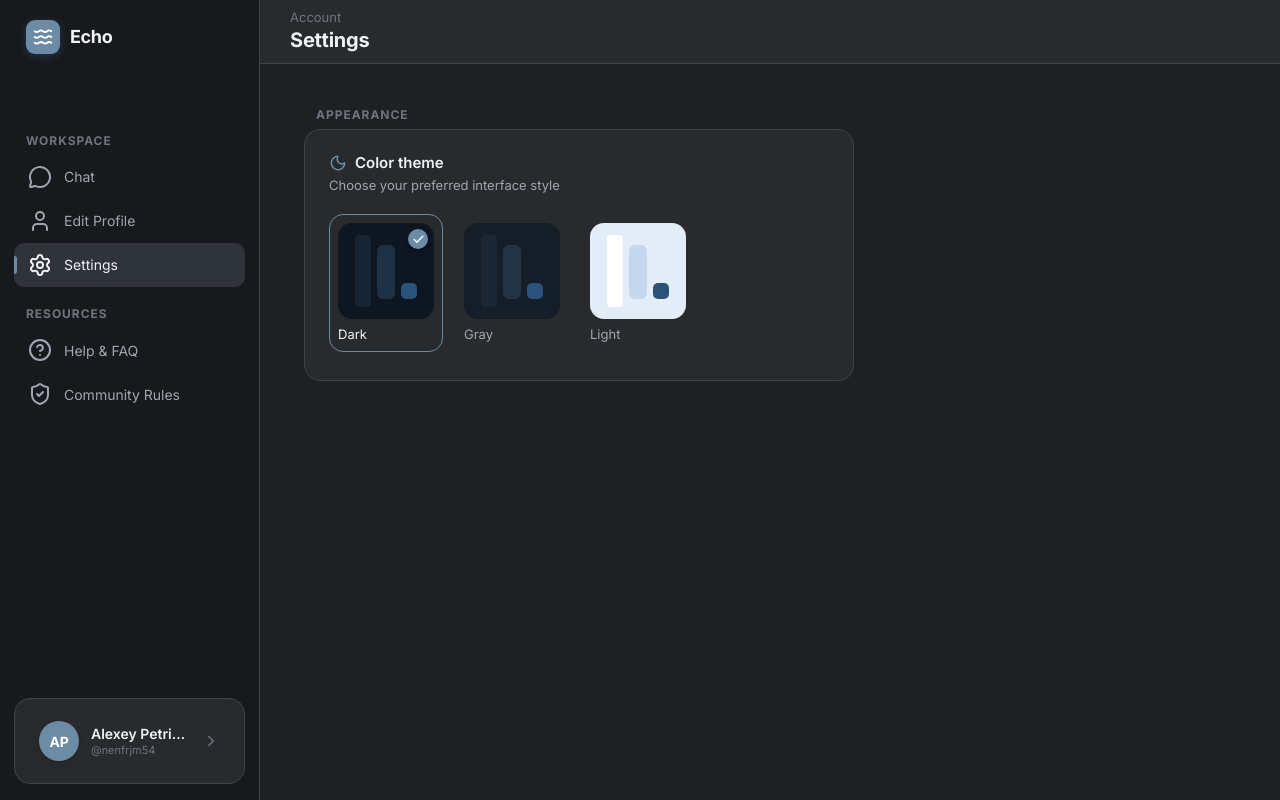
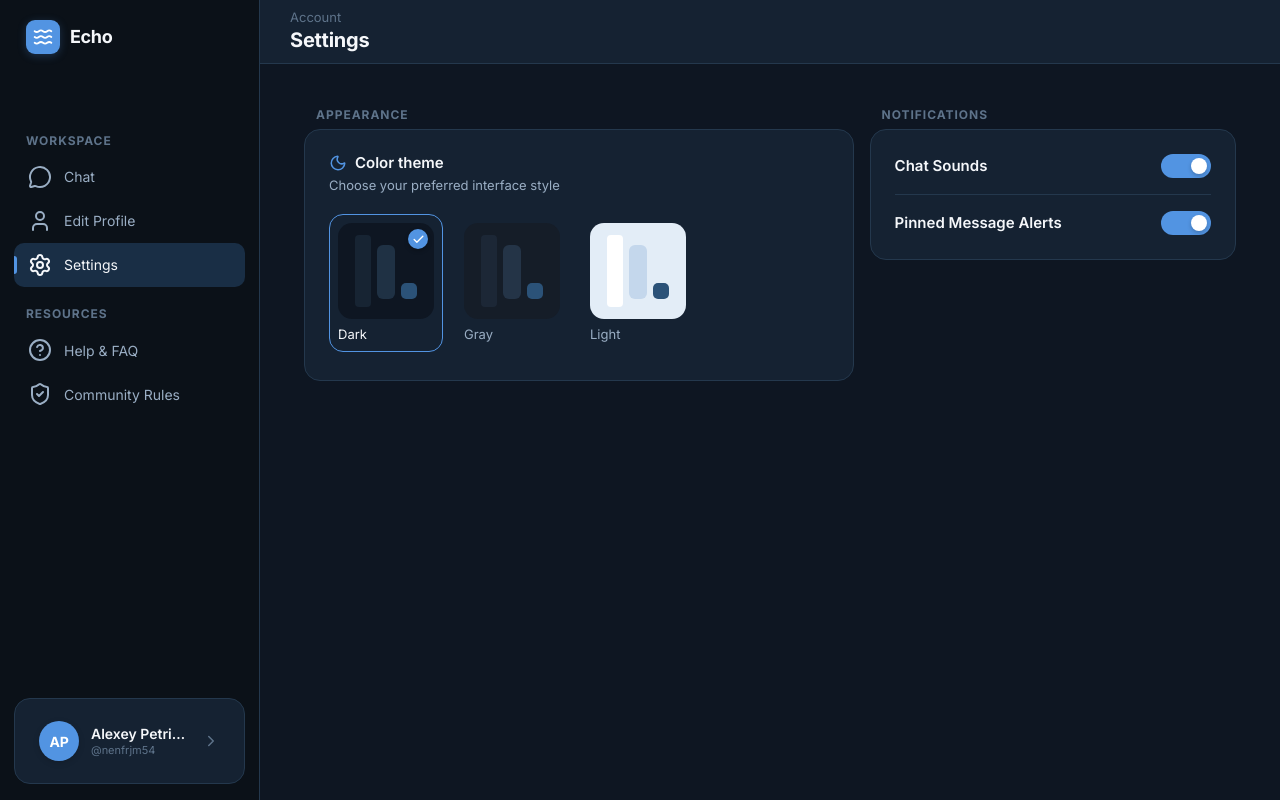
Before and after one commit to alexalex3000/Online-chat, a Next.js app in the folder client/: page /chat/settings in a window 1280 px wide. Built offline with nearby package versions, Linux system fonts and the light colour scheme.

Commit message:
feat(settings) add notification hardcode

```diff
--- a/client/src/app/chat/(others)/settings/page.tsx
+++ b/client/src/app/chat/(others)/settings/page.tsx
@@ -2,6 +2,7 @@ import OtherHeader from "@/widgets/header/OtherHeader/OtherHeader";
 import ChatInterfaceSettings from "@/widgets/ChatInterfaceSettings/ChatInterfaceSettings";
 import styles from "../../page.module.scss"
 import settingStyles from "./settingPage.module.scss"
+import Notifications from "@/widgets/Notifications/Notifications";
 
 export default function SettingsPage() {
     return (
@@ -13,6 +14,7 @@ export default function SettingsPage() {
                         <ChatInterfaceSettings/>
                     </div>
                     <div>
+                        <Notifications/>
                     </div>
                 </div>
             </div>
--- a/client/src/app/layout.tsx
+++ b/client/src/app/layout.tsx
@@ -14,7 +14,7 @@ export default function RootLayout({
     children: React.ReactNode;
 }) {
     return (
-        <html lang="ru" data-theme="gray" className={inter.variable}>
+        <html lang="ru" data-theme="dark" className={inter.variable}>
             <body className={inter.className}>
                 {children}
             </body>
--- /dev/null
+++ b/client/src/entities/settigs/model/types.ts
@@ -0,0 +1,9 @@
+import {delay} from "@/entities/settigs/api/delay";
+
+export interface Setting {
+    title: string;
+    text?: string;
+    value: boolean;
+    toggle: (val: boolean) => void;
+    action: () => Promise<boolean>;
+}
--- /dev/null
+++ b/client/src/widgets/Notifications/Notifications.tsx
@@ -0,0 +1,51 @@
+"use client"
+
+import {delay} from "@/entities/settigs/api/delay";
+import {Setting} from "@/entities/settigs/model/types";
+import {useState} from "react";
+import styles from "@/widgets/Privacy/Privacy.module.scss";
+import Label from "@/shared/ui/Label/Label";
+import Section from "@/shared/ui/Section/Section";
+import Switch from "@/shared/ui/Switch/Switch";
+
+export default function Notifications() {
+    const [chatSound, setChatSound] = useState<boolean>(true);
+    const [alertsSound, setAlertsSound] = useState<boolean>(true);
+
+    const notification:Setting[] = [
+        {
+            title: "Chat Sounds",
+            value: chatSound,
+            toggle: setChatSound,
+            action: delay
+        },
+        {
+            title: "Pinned Message Alerts",
+            value: alertsSound,
+            toggle: setAlertsSound,
+            action: delay
+        }
+    ];
+
+    return (
+        <div className={styles.wrapper}>
+            <Label label="notifications" />
+            <Section>
+                <div className={styles.list}>
+                    {notification.map((item, i) => (
+                        <div key={i} className={styles.row}>
+                            <div className={styles.textGroup}>
+                                <h2>{item.title}</h2>
+                            </div>
+                            <Switch
+                                action={item.action}
+                                isChecked={item.value}
+                                setChecked={item.toggle}
+                            />
+                        </div>
+                    ))}
+                </div>
+            </Section>
+        </div>
+    )
+}
--- a/client/src/widgets/Privacy/Privacy.tsx
+++ b/client/src/widgets/Privacy/Privacy.tsx
@@ -6,12 +6,13 @@ import Section from "@/shared/ui/Section/Section";
 import Switch from "@/shared/ui/Switch/Switch";
 import styles from "./Privacy.module.scss";
 import {delay} from "@/entities/settigs/api/delay";
+import {Setting} from "@/entities/settigs/model/types";
 
 export default function Privacy() {
     const [showOnline, setShowOnline] = useState<boolean>(false);
     const [readReceipts, setReadReceipts] = useState<boolean>(false);
 
-    const privacy = [
+    const privacy:Setting[] = [
         {
             title: "Show Online Status",
             text: "Let members see when you’re active",
```
Also changed, not shown: client/src/widgets/Notifications/Notifications.module.scss (added).
